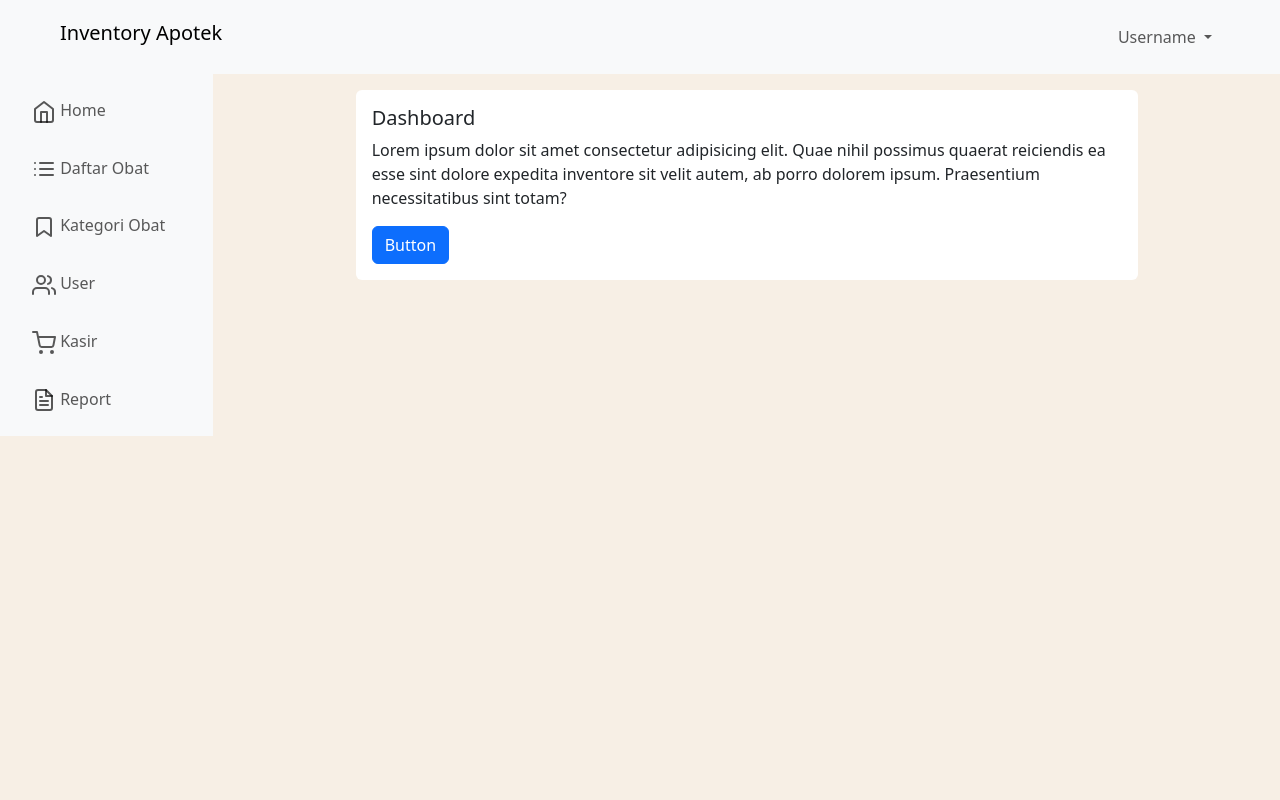
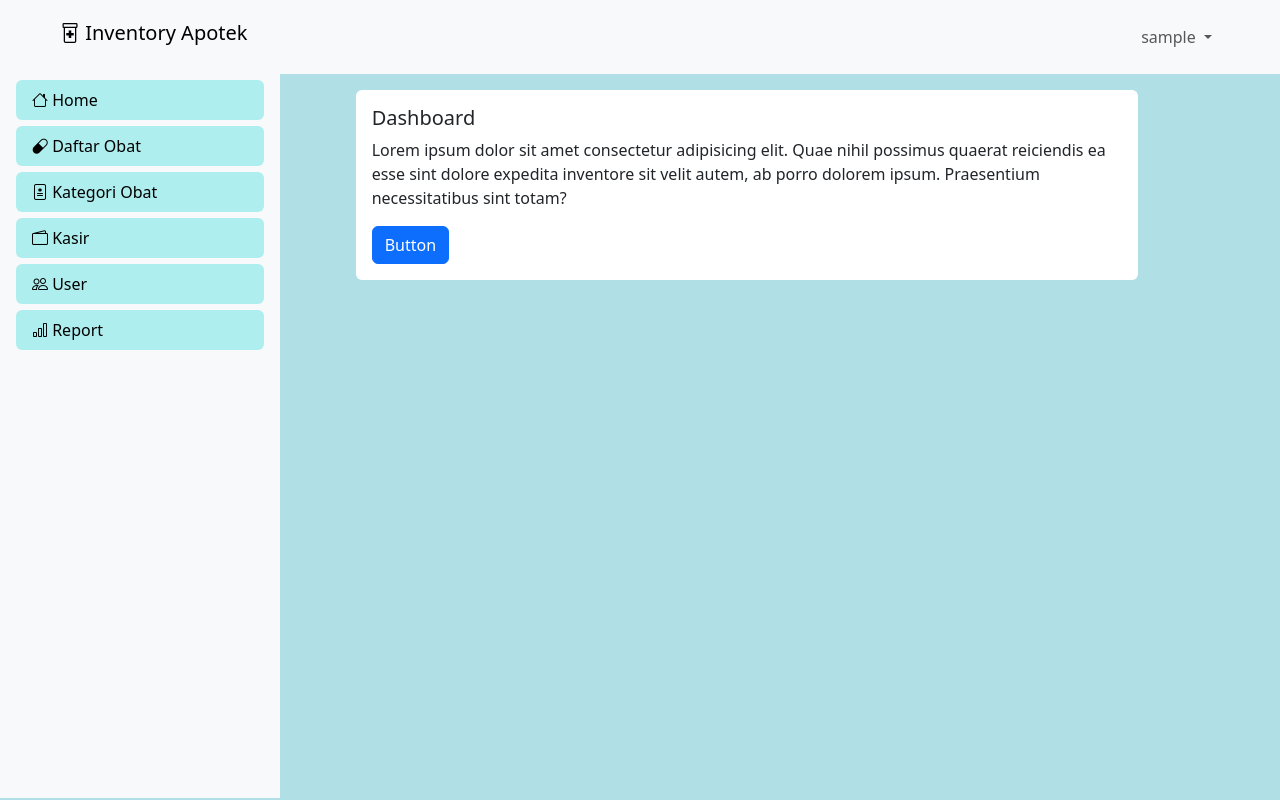
Before and after one commit to Aqilmiranza17/Project_kuliah_2B_Muhammad.Aqil.Miranza, a PHP site: page / in a window 1280 px wide. Run offline with PHP 8.4, Linux system fonts and the light colour scheme; the visitor is signed in with stand-in values (Sample User, id 1); tables that the repository leaves empty or names only in its code hold one stand-in row (values such as "Sample post").

Commit message:
Changes Sidebar

```diff
--- a/assets/css/login.css
+++ b/assets/css/login.css
@@ -1,6 +1,8 @@
+
 html,
 body {
   height: 100%;
+  font-family: 'Poppins', sans-serif;
 }
 
 .form-signin {
@@ -23,3 +25,5 @@ body {
   border-top-left-radius: 0;
   border-top-right-radius: 0;
 }
+
+  @import url('https://fonts.googleapis.com/css2?family=Poppins:wght@200;300&display=swap');
--- /dev/null
+++ b/assets/css/style.css
@@ -0,0 +1,28 @@
+body, html{
+   background-color: powderblue;
+}
+
+.sidebar{
+   height: 100%;
+}
+
+.sidebar .nav-link{
+margin-top: 6px;
+}
+
+.sidebar .nav-link:hover{
+   background-color: paleturquoise;
+}
+
+.sidebar .nav-link.active{
+   background-color: paleturquoise !important;
+}
+
+.dropdown-menu{
+   margin-top: 0.8rem;
+   padding: 6px;
+}
+
+.dropdown-menu a:hover{
+   background-color: pink;
+}
--- a/header.php
+++ b/header.php
@@ -1,6 +1,6 @@
 <nav class=" navbar navbar-expand-lg bg-body-tertiary d-flex">
    <div class="container-fluid py-2">
-      <a class="h4 navbar-brand mx-5" href=".">Inventory Apotek</a>
+      <a class="h4 navbar-brand mx-5" href="."><i class="bi bi-prescription2"></i> Inventory Apotek</a>
       <button class="navbar-toggler" type="button" data-bs-toggle="collapse" data-bs-target="#navbarSupportedContent"
          aria-controls="navbarSupportedContent" aria-expanded="false" aria-label="Toggle navigation">
          <span class="navbar-toggler-icon"></span>
@@ -10,12 +10,14 @@
             <li class="nav-item dropdown mx-5">
                <a class="nav-link dropdown-toggle" href="#" role="button" data-bs-toggle="dropdown"
                   aria-expanded="false">
-                  Username
+                  <?= $hasil['username'] ?>
                </a>
                <ul class="dropdown-menu dropdown-menu-end mt-3">
-                  <li><a class="dropdown-item py-2" href="#"><i data-feather="user"></i> Profile</a></li>
-                  <li><a class="dropdown-item py-2" href="#"><i data-feather="key"></i> Password</a></li>
-                  <li><a class="dropdown-item py-2" href="logout"><i data-feather="log-out"></i> Log Out</a></li>
+                  <li><a class="dropdown-item rounded-1" href="#"><i class="bi bi-person-lines-fill"></i> Profile</a>
+                  </li>
+                  <li><a class="dropdown-item rounded-1" href="#"><i class="bi bi-key"></i> Password</a></li>
+                  <li><a class="dropdown-item rounded-1" href="logout"><i class="bi bi-door-closed"></i> Log Out</a>
+                  </li>
                </ul>
             </li>
          </ul>
--- a/main.php
+++ b/main.php
@@ -4,9 +4,9 @@ if (empty($_SESSION['username_user'])) {
    header('location:login');
 }
 
-// include 'proses/connect.php';
-// $query = mysqli_query($conn, "SELECT * FROM tb_user WHERE username = '$_SESSION[username_user]'");
-// $hasil = mysqli_fetch_array($query);
+include 'proses/connect.php';
+$query = mysqli_query($conn, "SELECT * FROM tb_user WHERE username = '$_SESSION[username_user]'");
+$hasil = mysqli_fetch_array($query);
 ?>
 
 <!DOCTYPE html>
@@ -17,16 +17,23 @@ if (empty($_SESSION['username_user'])) {
    <meta name="viewport" content="width=device-width, initial-scale=1.0">
    <link href="https://cdn.jsdelivr.net/npm/bootstrap@5.3.2/dist/css/bootstrap.min.css" rel="stylesheet"
       integrity="sha384-T3c6CoIi6uLrA9TneNEoa7RxnatzjcDSCmG1MXxSR1GAsXEV/Dwwykc2MPK8M2HN" crossorigin="anonymous">
+   <link rel="stylesheet" href="assets/css/style.css">
    <title>Document</title>
 
-   <!-- feather icons -->
-   <script src="https://cdn.jsdelivr.net/npm/feather-icons/dist/feather.min.js"></script>
+   <!-- js untuk active pada sidebar -->
+   <script>
+      $(document).ready(function () {
+         $(document).on('click', '.nav-link', function () {
+            $('.nav-link').removeClass('active');
+            $(this).addClass('active');
+         });
+      });
+   </script>
+   <!-- js end -->
+
+   <!-- icons -->
+   <link rel="stylesheet" href="https://cdn.jsdelivr.net/npm/bootstrap-icons@1.11.1/font/bootstrap-icons.css">
 </head>
-<style>
-   body {
-      background-color: #F7EFE5;
-   }
-</style>
 
 <body>
    <!-- header -->
--- a/sidebar.php
+++ b/sidebar.php
@@ -1,6 +1,6 @@
-<div class="col-lg-2 px-0">
+<!-- <div class="col-lg-2 px-0">
    <nav class="navbar navbar-expand-lg bg-body-tertiary">
-      <div class=" container-fluid">
+      <div class="container-fluid">
          <button class="navbar-toggler" type="button" data-bs-toggle="offcanvas" data-bs-target="#offcanvasNavbar"
             aria-controls="offcanvasNavbar" aria-label="Toggle navigation">
             <span class="navbar-toggler-icon"></span>
@@ -8,7 +8,7 @@
          <div class="offcanvas offcanvas-start" tabindex="-1" id="offcanvasNavbar"
             aria-labelledby="offcanvasNavbarLabel" style="width: 230px;">
             <div class="offcanvas-body justify-content-center">
-               <ul class=" navbar-nav flex-column justify-content-between flex-grow-2 pe-3 fs-7">
+               <ul class="navbar navbar-nav align-items-start flex-column flex-grow-2 pe-3 fs-6 ">
                   <li class="nav-item my-2">
                      <a class="nav-link" href="home"><i data-feather="home"></i> Home</a>
                   </li>
@@ -32,4 +32,69 @@
          </div>
       </div>
    </nav>
+</div> -->
+
+<div class="col-lg-2 px-0">
+   <div class="container-fluid px-0 sidebar">
+      <button class="btn btn-primary d-lg-none" type="button" data-bs-toggle="offcanvas"
+         data-bs-target="#offcanvasResponsive" aria-controls="offcanvasResponsive">Toggle offcanvas</button>
+
+      <div class="offcanvas-lg offcanvas-start" tabindex="-1" id="offcanvasResponsive"
+         aria-labelledby="offcanvasResponsiveLabel">
+         <div class="offcanvas-header">
+            <h5 class="offcanvas-title" id="offcanvasResponsiveLabel"><i class="bi bi-menu-button-wide"></i> Menu</h5>
+            <button type="button" class="btn-close" data-bs-dismiss="offcanvas" data-bs-target="#offcanvasResponsive"
+               aria-label="Close"></button>
+         </div>
+         <div class="offcanvas-body">
+            <div class="d-flex flex-column flex-shrink-0 px-3 bg-body-tertiary" style="width: 280px; height: 90.5vh;">
+               <ul class="nav nav-pills flex-column mb-auto fs-6 ">
+                  <li>
+                     <a href="home"
+                        class="nav-link <?= ((isset($_GET['x']) && $_GET['x'] == 'home') || !isset($_GET['x'])) ? 'active' : 'link-dark'; ?> link-body-emphasis">
+                        <i class="bi bi-house"></i>
+                        Home
+                     </a>
+                  </li>
+                  <li>
+                     <a href="obat"
+                        class="nav-link <?= ((isset($_GET['x']) && $_GET['x'] == 'obat') || !isset($_GET['x'])) ? 'active' : 'link-dark'; ?> link-body-emphasis">
+                        <i class="bi bi-capsule"></i>
+                        Daftar Obat
+                     </a>
+                  </li>
+                  <li>
+                     <a href="#"
+                        class="nav-link <?= ((isset($_GET['x']) && $_GET['x'] == '') || !isset($_GET['x'])) ? 'active' : 'link-dark'; ?> link-body-emphasis">
+                        <i class="bi bi-file-medical"></i>
+                        Kategori Obat
+                     </a>
+                  </li>
+                  <li>
+                     <a href="kasir"
+                        class="nav-link <?= ((isset($_GET['x']) && $_GET['x'] == 'kasir') || !isset($_GET['x'])) ? 'active' : 'link-dark'; ?> link-body-emphasis">
+                        <i class="bi bi-wallet2"></i>
+                        Kasir
+                     </a>
+                  </li>
+                  <li>
+                     <a href="user"
+                        class="nav-link <?= ((isset($_GET['x']) && $_GET['x'] == 'user') || !isset($_GET['x'])) ? 'active' : 'link-dark'; ?> link-body-emphasis">
+                        <i class="bi bi-people"></i>
+                        User
+                     </a>
+                  </li>
+                  <li>
+                     <a href="report"
+                        class="nav-link <?= ((isset($_GET['x']) && $_GET['x'] == 'report') || !isset($_GET['x'])) ? 'active' : 'link-dark'; ?> link-body-emphasis">
+                        <i class="bi bi-bar-chart"></i>
+                        Report
+                     </a>
+                  </li>
+               </ul>
+
+            </div>
+         </div>
+      </div>
+   </div>
 </div>
```
Also changed, not shown: assets/css/sidebars.css (deleted, +0 -63 lines), README.md (added).
